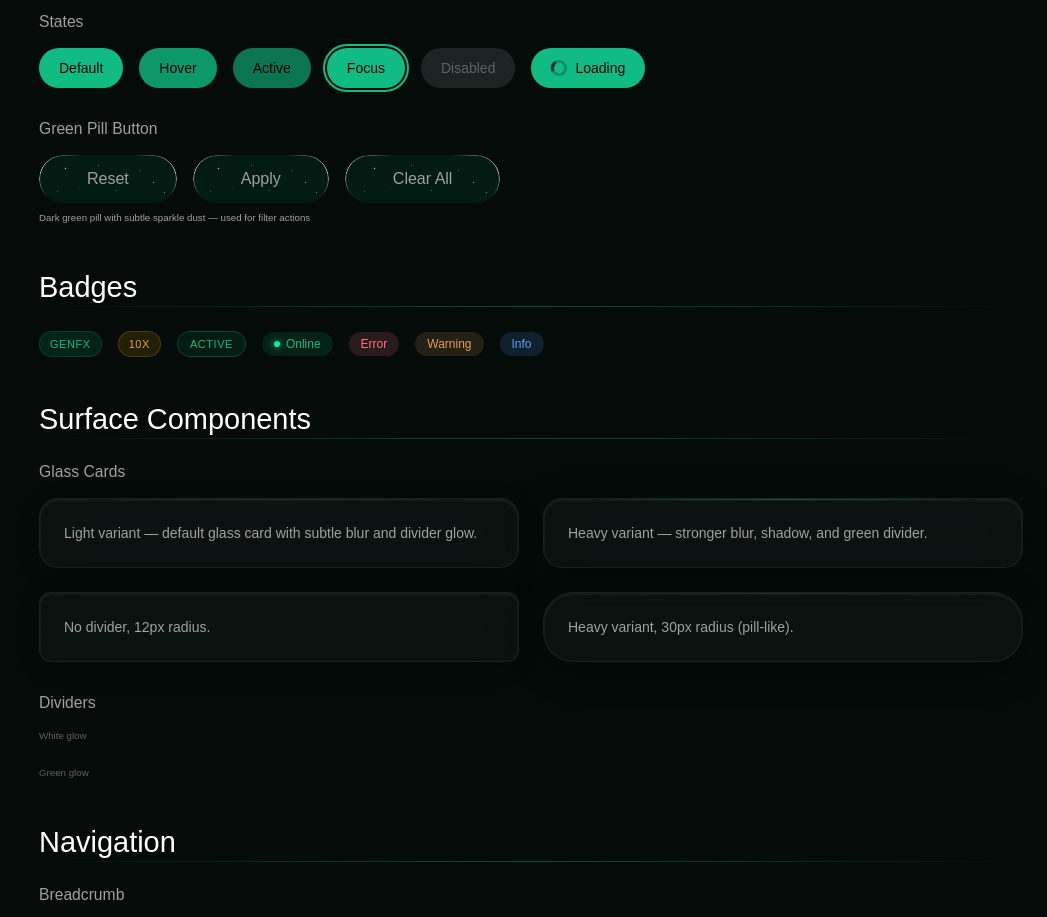
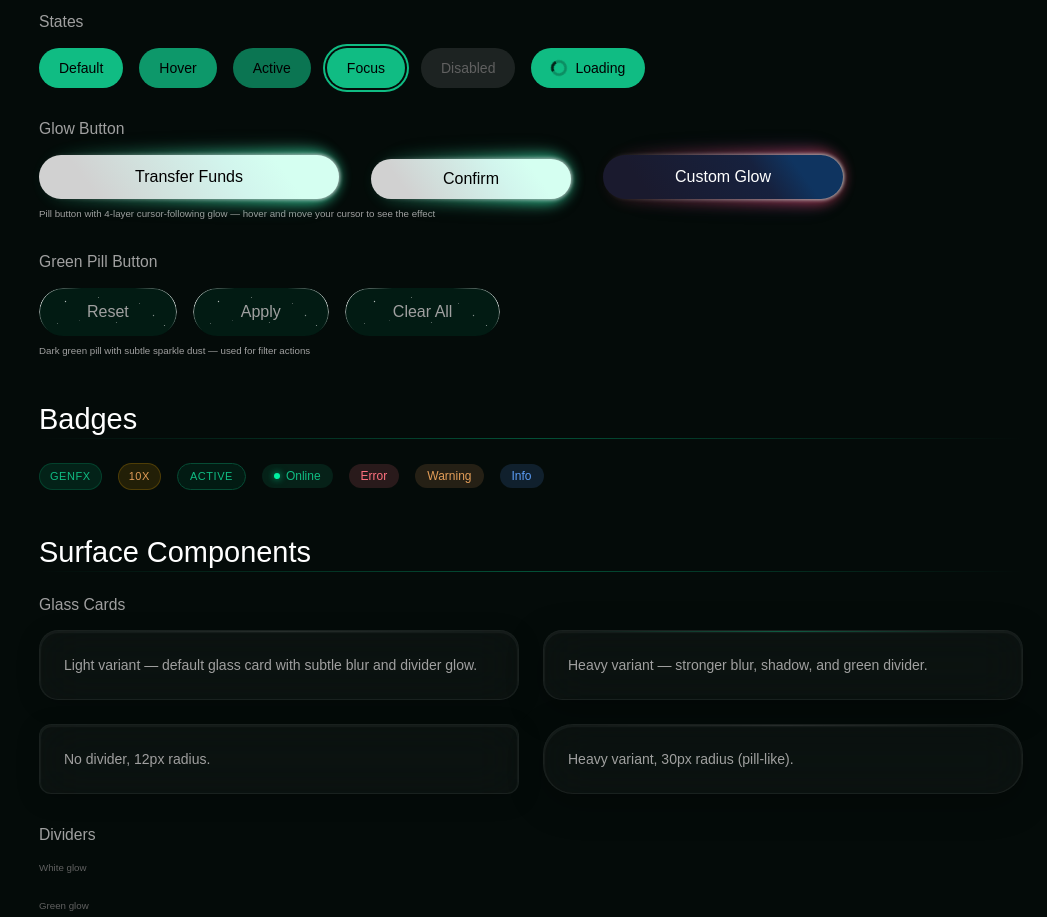
Before and after one commit to Mdx2025/GenesisFxDashboardMDX, a React (Vite) app: page /design-system in a window 1280 px wide. Shown: the part 2400-3317 px from the top of the page, without its empty margins (233-1280 px from the left). Built offline with nearby package versions, Linux system fonts and the light colour scheme; a web font is replaced by a local one.

Commit message:
feat: add GlowButton component to design system

```diff
--- /dev/null
+++ b/src/components/ui/GlowButton.tsx
@@ -0,0 +1,112 @@
+import { useRef, useEffect, useCallback } from 'react'
+
+interface GlowButtonProps {
+  label?: string
+  width?: number
+  height?: number
+  radius?: number
+  smoothing?: number
+  intensity?: number
+  glowBlur?: number
+  surface?: [string, string, string]
+  surfaceAngle?: number
+  glow?: [string, string, string, string]
+  textColor?: string
+  fontSize?: number
+  fontWeight?: number
+  onClick?: () => void
+}
+
+export function GlowButton({
+  label = 'Transfer Funds',
+  width = 300,
+  height = 44,
+  radius = 300,
+  smoothing = 0.15,
+  intensity = 0.75,
+  glowBlur = 0.5,
+  surface = ['#D1D1D1', '#D2F5ED', '#D5FFF1'],
+  surfaceAngle = 54,
+  glow = ['#38846B', '#38FFBD', '#D1D1D1', '#F0FEFE'],
+  textColor = '#000000',
+  fontSize = 16,
+  fontWeight = 500,
+  onClick,
+}: GlowButtonProps) {
+  const stageRef = useRef<HTMLDivElement>(null)
+  const glowRRef = useRef<HTMLDivElement>(null)
+  const glowLRef = useRef<HTMLDivElement>(null)
+  const uRef = useRef(1)
+  const tRef = useRef(1)
+  const rafRef = useRef(0)
+
+  useEffect(() => {
+    const tick = () => {
+      const cur = uRef.current
+      const t = tRef.current
+      const next = cur + (t - cur) * smoothing
+      uRef.current = Math.abs(next - t) < 0.0005 ? t : next
+      const u = uRef.current
+      if (glowRRef.current) glowRRef.current.style.opacity = String(u * intensity)
+      if (glowLRef.current) glowLRef.current.style.opacity = String((1 - u) * intensity)
+      rafRef.current = requestAnimationFrame(tick)
+    }
+    rafRef.current = requestAnimationFrame(tick)
+    return () => cancelAnimationFrame(rafRef.current)
+  }, [smoothing, intensity])
+
+  const handleMove = useCallback((e: React.PointerEvent) => {
+    const el = stageRef.current
+    if (!el) return
+    const r = el.getBoundingClientRect()
+    tRef.current = Math.max(0, Math.min(1, (e.clientX - r.left) / r.width))
+  }, [])
+
+  const b = (px: number) => `blur(${px * glowBlur}px)`
+  const cTop = (lh: number) => (height - lh) / 2
+
+  const layers = (
+    <>
+      <div
+        className="absolute pointer-events-none w-[90%] left-[5%]"
+        style={{ height, top: cTop(height), borderRadius: radius, filter: b(25), background: `linear-gradient(92deg, rgba(209,209,210,0) 0%, ${glow[0]} 100%)` }} /* dynamic */
+      />
+      <div
+        className="absolute pointer-events-none w-full left-0"
+        style={{ height: height + 8, top: cTop(height + 8), borderRadius: radius, filter: b(12.65), background: `linear-gradient(118deg, rgba(209,209,210,0) 0%, ${glow[1]} 100%)` }} /* dynamic */
+      />
+      <div
+        className="absolute pointer-events-none w-full left-0"
+        style={{ height, top: cTop(height), borderRadius: radius, filter: b(4.65), background: `linear-gradient(270deg, ${glow[2]} 0%, rgba(162,245,227,0) 100%)` }} /* dynamic */
+      />
+      <div
+        className="absolute pointer-events-none w-full left-0"
+        style={{ height, top: cTop(height), borderRadius: radius, filter: b(4.65), background: `linear-gradient(270deg, ${glow[3]} 0%, rgba(162,245,227,0) 100%)` }} /* dynamic */
+      />
+    </>
+  )
+
+  return (
+    <div ref={stageRef} className="relative" style={{ width }} /* dynamic */>
+      <div ref={glowRRef} className="absolute inset-0 pointer-events-none" style={{ opacity: intensity }} /* dynamic */>{layers}</div>
+      <div ref={glowLRef} className="absolute inset-0 pointer-events-none -scale-x-100" style={{ opacity: 0 }} /* dynamic */>{layers}</div>
+      <button
+        type="button"
+        onPointerMove={handleMove}
+        onClick={onClick}
+        className="relative w-full flex items-center justify-center cursor-pointer select-none border-none font-acid"
+        style={{
+          height,
+          borderRadius: radius,
+          color: textColor,
+          fontSize,
+          fontWeight,
+          lineHeight: '24.44px',
+          background: `linear-gradient(${surfaceAngle}deg, ${surface[0]} 18%, ${surface[1]} 64%, ${surface[2]} 80%)`,
+        }} /* dynamic */
+      >
+        {label}
+      </button>
+    </div>
+  )
+}
--- a/src/components/ui/index.ts
+++ b/src/components/ui/index.ts
@@ -17,3 +17,4 @@ export { GreenPillButton } from './GreenPillButton'
 export { GlassSelectIcon } from './GlassSelectIcon'
 export { GlassInput } from './GlassInput'
 export { SuccessSnackbar } from './SuccessSnackbar'
+export { GlowButton } from './GlowButton'
--- a/src/pages/DesignSystemPage.tsx
+++ b/src/pages/DesignSystemPage.tsx
@@ -2,7 +2,7 @@ import { useState } from 'react'
 import {
   SparkleButton, TradeButton, Badge, GreenDot, ModeToggle, PeriodPill,
   GlassCard, DividerGlow, SearchInput, Breadcrumb, ActionItem, LanguageDropdown,
-  FloatingNavBar, GlassSelect, GreenPillButton,
+  FloatingNavBar, GlassSelect, GreenPillButton, GlowButton,
 } from '@/components/ui'
 import { DepositIcon, WithdrawIcon, TransferIcon, SearchIcon, HelpIcon } from '@/components/icons'
 import { PortfolioChart } from '@/components/charts/PortfolioChart'
@@ -233,6 +233,22 @@ export default function DesignSystemPage() {
                 Loading
               </button>
             </div>
+          </Subsection>
+
+          <Subsection title="Glow Button">
+            <div className="flex flex-wrap items-end gap-8">
+              <GlowButton label="Transfer Funds" onClick={() => {}} />
+              <GlowButton label="Confirm" width={200} height={40} onClick={() => {}} />
+              <GlowButton
+                label="Custom Glow"
+                width={240}
+                surface={['#1a1a2e', '#16213e', '#0f3460']}
+                glow={['#533483', '#e94560', '#D1D1D1', '#F0FEFE']}
+                textColor="#ffffff"
+                onClick={() => {}}
+              />
+            </div>
+            <p className="text-caption text-gfx-neutral-500 mt-2">Pill button with 4-layer cursor-following glow — hover and move your cursor to see the effect</p>
           </Subsection>
 
           <Subsection title="Green Pill Button">
```
Also changed, not shown: 1 other file (tests, documents, lock files or other folders).
